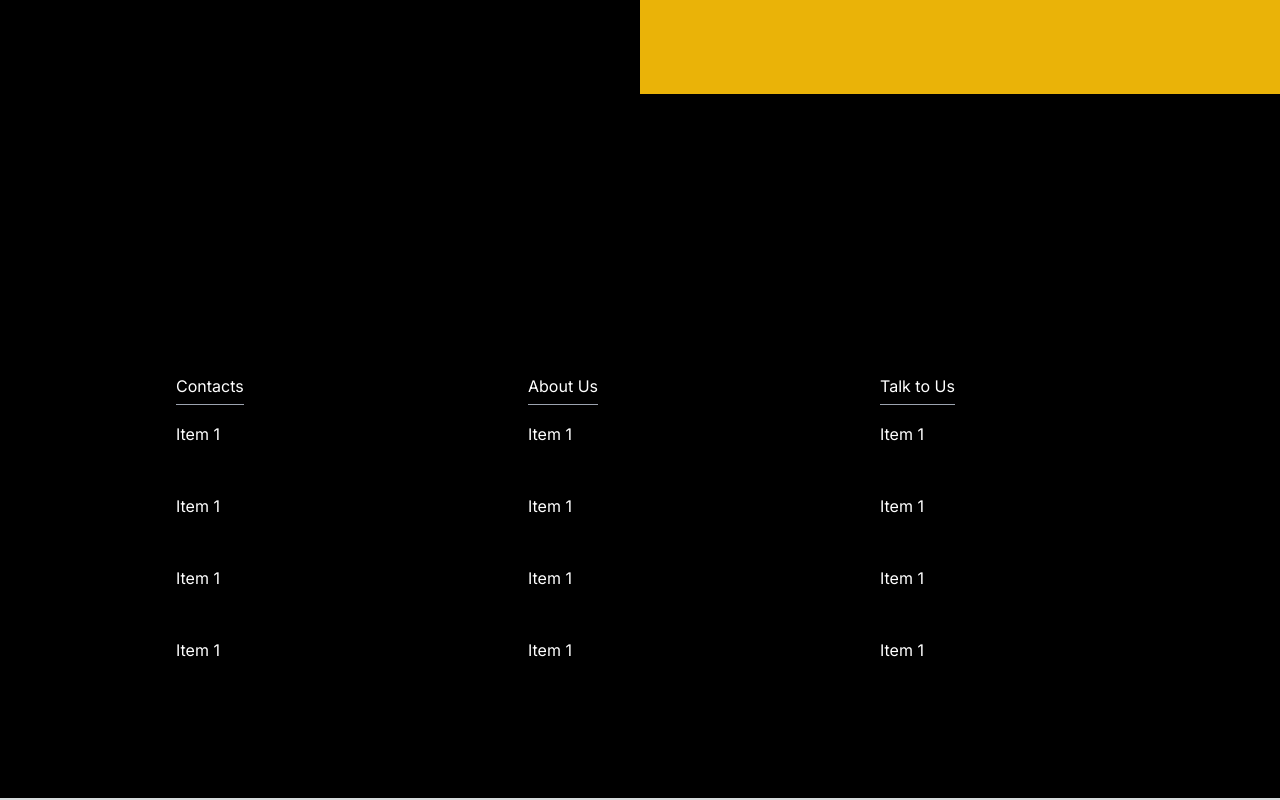
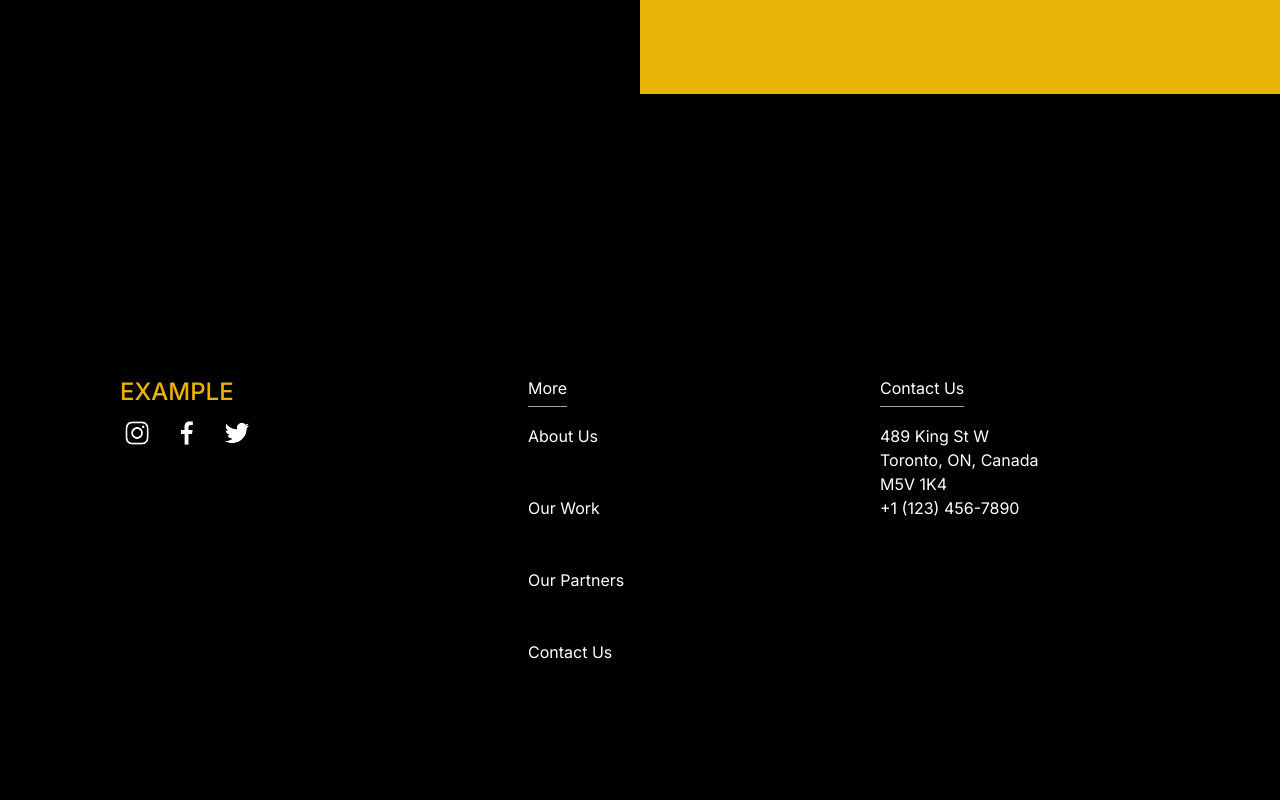
Before and after one commit to haewook-lee/company-site, a Next.js app: page / in a window 1280 px wide. Shown: the part 2594-3394 px from the top of the page. Built offline with nearby package versions, Linux system fonts and the light colour scheme.

Commit message:
updated footer (fake address/icons)

```diff
--- a/components/Footer.tsx
+++ b/components/Footer.tsx
@@ -1,42 +1,54 @@
 "use client"
 import * as React from "react"
+import { SocialIcon } from "react-social-icons"
 
 export default function Footer() {
   return (
     <footer>
-      <div className="block bg-black p-28 mt-36">
-        <div className="pt-6 block md:inline-block md:w-1/3 text-white">
+      <div className="block bg-black p-16 md:p-28 mt-36">
+        <div className="pt-6 block md:inline-block md:w-1/3 text-white align-text-top">
+          <h3 className="px-2 text-2xl font-medium text-yellow-500 ">
+            EXAMPLE
+          </h3>
+          <SocialIcon
+            bgColor="black"
+            fgColor="white"
+            url="https://instagram.com"
+          />
+          <SocialIcon
+            bgColor="black"
+            fgColor="white"
+            url="https://facebook.com"
+          />
+          <SocialIcon
+            bgColor="black"
+            fgColor="white"
+            url="https://twitter.com"
+          />
+        </div>
+        <div className="pt-6 block md:inline-block md:w-1/3 text-white align-text-top">
           <h3 className="px-2 md:px-12 lg:px-16">
-            <span className="border-b border-gray-400 py-2">Contacts</span>
+            <span className="border-b border-gray-400 py-2">More</span>
           </h3>
           <ul>
-            <li className="py-6 px-2 md:px-12 lg:px-16">Item 1</li>
-            <li className="py-6 px-2 md:px-12 lg:px-16">Item 1</li>
-            <li className="py-6 px-2 md:px-12 lg:px-16">Item 1</li>
-            <li className="py-6 px-2 md:px-12 lg:px-16">Item 1</li>
+            <li className="py-6 px-2 md:px-12 lg:px-16">About Us</li>
+            <li className="py-6 px-2 md:px-12 lg:px-16">Our Work</li>
+            <li className="py-6 px-2 md:px-12 lg:px-16">Our Partners</li>
+            <li className="py-6 px-2 md:px-12 lg:px-16">Contact Us</li>
           </ul>
         </div>
-        <div className="pt-6 block md:inline-block md:w-1/3 text-white">
+        <div className="pt-6 block md:inline-block md:w-1/3 text-white align-text-top">
           <h3 className="px-2 md:px-12 lg:px-16">
-            <span className="border-b border-gray-400 py-2">About Us</span>
+            <span className="border-b border-gray-400 py-2">Contact Us</span>
           </h3>
-          <ul>
-            <li className="py-6 px-2 md:px-12 lg:px-16">Item 1</li>
-            <li className="py-6 px-2 md:px-12 lg:px-16">Item 1</li>
-            <li className="py-6 px-2 md:px-12 lg:px-16">Item 1</li>
-            <li className="py-6 px-2 md:px-12 lg:px-16">Item 1</li>
-          </ul>
-        </div>
-        <div className="pt-6 block md:inline-block md:w-1/3 text-white">
-          <h3 className="px-2 md:px-12 lg:px-16">
-            <span className="border-b border-gray-400 py-2">Talk to Us</span>
-          </h3>
-          <ul>
-            <li className="py-6 px-2 md:px-12 lg:px-16">Item 1</li>
-            <li className="py-6 px-2 md:px-12 lg:px-16">Item 1</li>
-            <li className="py-6 px-2 md:px-12 lg:px-16">Item 1</li>
-            <li className="py-6 px-2 md:px-12 lg:px-16">Item 1</li>
-          </ul>
+          <div className="py-6 px-2 md:px-12 lg:px-16">
+            489 King St W<br />
+            Toronto, ON, Canada
+            <br />
+            M5V 1K4
+            <br />
+            +1 (123) 456-7890
+          </div>
         </div>
       </div>
     </footer>
--- a/package.json
+++ b/package.json
@@ -19,6 +19,7 @@
     "postcss": "8.4.23",
     "react": "18.2.0",
     "react-dom": "18.2.0",
+    "react-social-icons": "^5.15.0",
     "tailwindcss": "3.3.2",
     "typescript": "5.0.4"
   }
```
Also changed, not shown: 1 other file (tests, documents, lock files or other folders).
